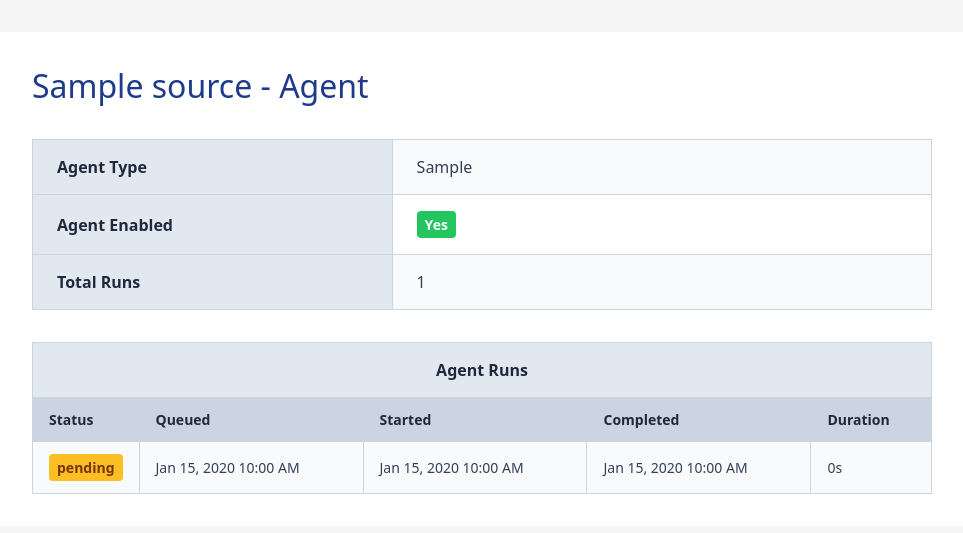
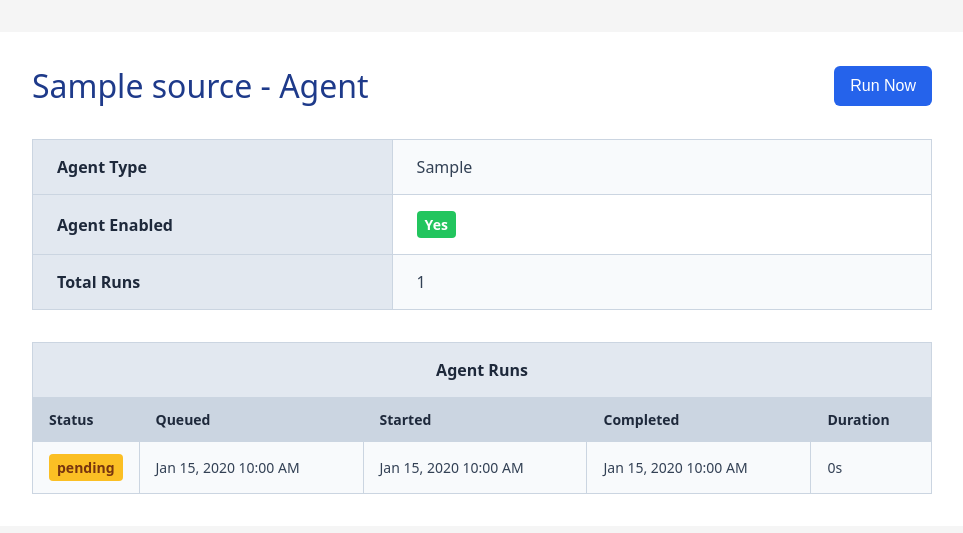
Before and after one commit to nicolecomputer/puzzle-vault, a FastAPI app: page /sources/1/agent in a window 1280 px wide. Shown: the top 533 px of the page, without its empty margins (158-1121 px from the left). Run offline with FastAPI, Linux system fonts and the light colour scheme; the visitor is signed in with stand-in values (Sample User, id 1); tables that the repository leaves empty hold one stand-in row (values such as "Sample post"); parts of the project's set-up code (start-up, migrations or seed data) failed here and were passed over.

Commit message:
Web can trigger agent runs

```diff
--- a/src/web/routers/web_ui_router.py
+++ b/src/web/routers/web_ui_router.py
@@ -261,6 +261,26 @@ async def agent_detail(
     )
 
 
+@web_ui_router.post("/agents/run")
+@require_auth
+async def enqueue_agent_run(
+    request: Request, source_id: str = Form(...), db: Session = Depends(get_db)
+) -> StarletteResponse:
+    """Enqueue an agent run for a source."""
+    source = db.query(Source).filter(Source.id == source_id).first()
+    if not source:
+        raise HTTPException(status_code=404, detail="Source not found")
+
+    if not source.agent_enabled or not source.agent_type:
+        raise HTTPException(status_code=400, detail="Agent not enabled for this source")
+
+    task = AgentTask(source_id=source_id, status="pending")
+    db.add(task)
+    db.commit()
+
+    return RedirectResponse(url=f"/sources/{source_id}/agent", status_code=303)
+
+
 @web_ui_router.get("/puzzles/{puzzle_id}/download", response_class=FileResponse)
 @require_auth
 async def download_puzzle(
--- a/src/web/templates/agent_detail.html
+++ b/src/web/templates/agent_detail.html
@@ -11,7 +11,13 @@
 
 <body>
     <div class="container">
-        <h1>{{ source_title }} - Agent</h1>
+        <div class="page-header">
+            <h1>{{ source_title }} - Agent</h1>
+            <form action="/agents/run" method="POST" style="margin: 0;">
+                <input type="hidden" name="source_id" value="{{ source_id }}">
+                <button type="submit" class="add-puzzle-btn">Run Now</button>
+            </form>
+        </div>
 
         <table class="data-table info-table">
             <tr>
--- a/src/web/templates/css/agent_detail.css
+++ b/src/web/templates/css/agent_detail.css
@@ -1,4 +1,41 @@
 /* Agent Detail Page Styles */
+
+/* Page Header */
+.page-header {
+    display: flex;
+    justify-content: space-between;
+    align-items: center;
+    margin-bottom: var(--spacing-2xl);
+}
+
+.page-header h1 {
+    margin: 0;
+}
+
+/* Run Now Button */
+a.add-puzzle-btn,
+button.add-puzzle-btn {
+    display: flex;
+    align-items: center;
+    justify-content: center;
+    padding: 0 var(--spacing-lg);
+    height: 2.5rem;
+    background-color: var(--color-primary);
+    color: white;
+    text-decoration: none;
+    border-radius: var(--radius-md);
+    font-size: var(--font-size-base);
+    font-weight: 500;
+    transition: background-color var(--transition-fast);
+    border: none;
+    white-space: nowrap;
+    cursor: pointer;
+}
+
+a.add-puzzle-btn:hover,
+button.add-puzzle-btn:hover {
+    background-color: var(--color-primary-hover);
+}
 
 /* Agent Runs Section */
 .runs-section {
```
